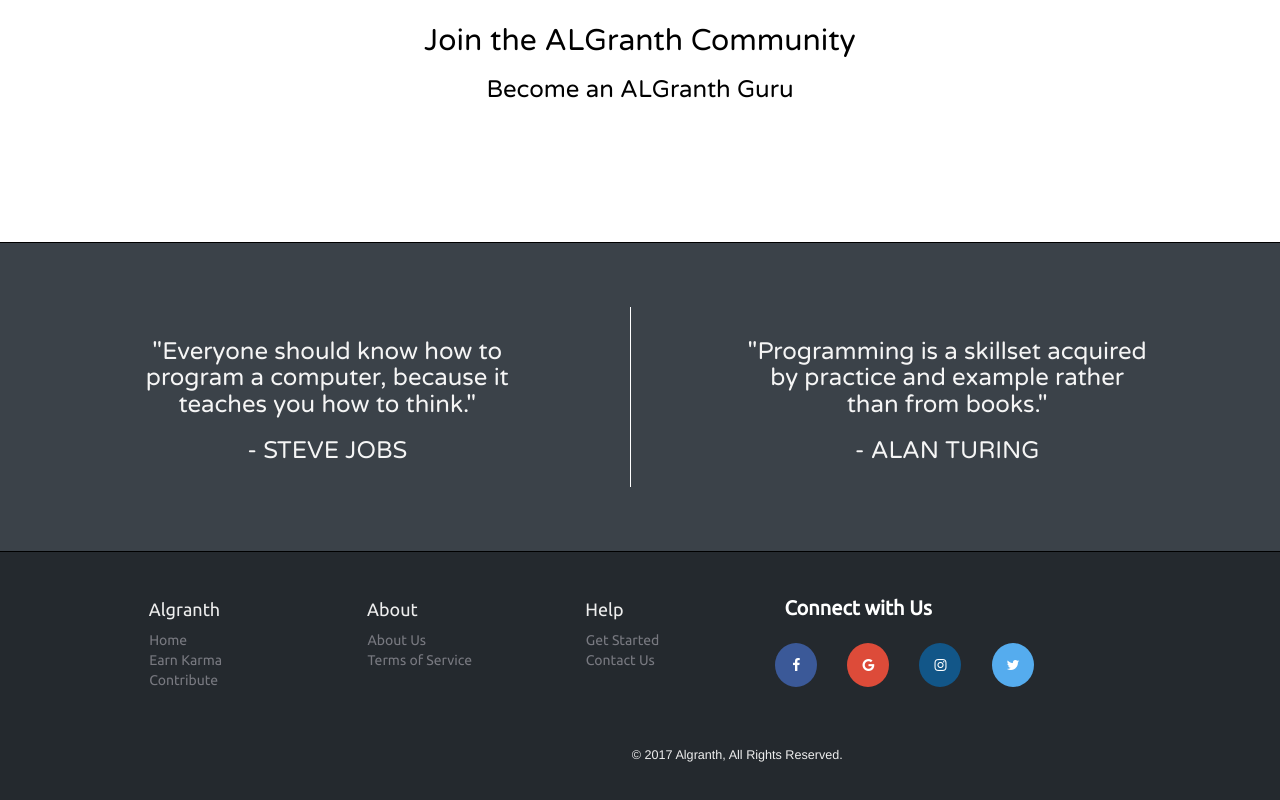
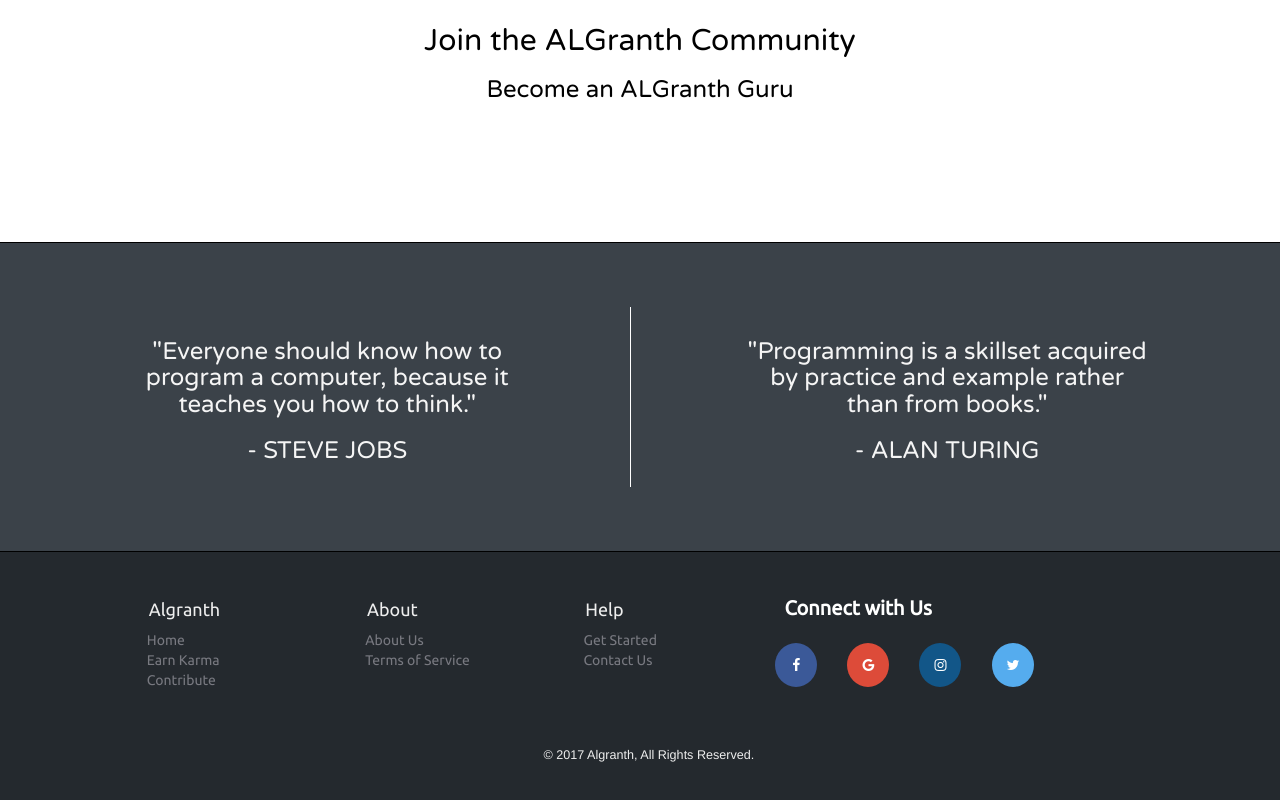
Before and after one commit to wythoff/random, a plain HTML site: page web/index.html in a window 1280 px wide. Shown: the part 2255-3055 px from the top of the page. Drawn offline with nearby package versions, Linux system fonts and the light colour scheme.

Commit message:
Modified Footer for Home and Karma
Aligned copyright, Aligned contents for tablet page.

```diff
--- a/web/karma.css
+++ b/web/karma.css
@@ -259,7 +259,7 @@ html,body {
     font-size: 90%;
     padding-top: 12%;
     padding-bottom: 0%;
-    padding-left: 44%;
+    padding-left: 35%;
     color:#EEE;
 }
 
@@ -287,5 +287,11 @@ html,body {
         padding-top:3%;
     }
 }
+/*Tablets*/
+@media only screen and (min-width:768px) {
+    .ulfooter {
+        padding-left:20%;
+    }
+}
 
 /*Footer for Mobile Devices Ends*/
--- a/web/main.css
+++ b/web/main.css
@@ -389,7 +389,7 @@ div.vertical-line{
     font-size: 90%;
     padding-top: 12%;
     padding-bottom: 0%;
-    padding-left: 44%;
+    padding-left: 35%;
     color:#EEE;
 }
 
@@ -415,6 +415,12 @@ div.vertical-line{
     .footercopyright{
         padding-left:17%;
         padding-top:3%;
+    }
+}
+/*Tablets*/
+@media only screen and (min-width:768px) {
+    .ulfooter {
+        padding-left:20%;
     }
 }
 
```
